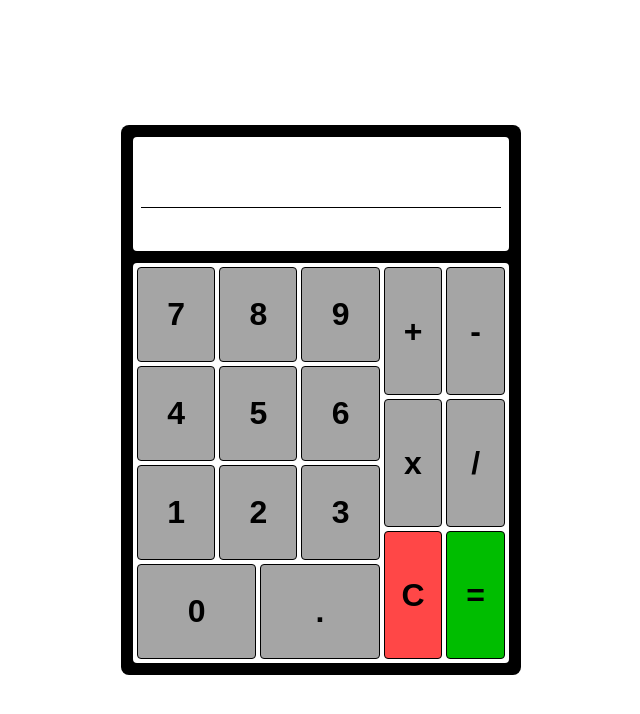
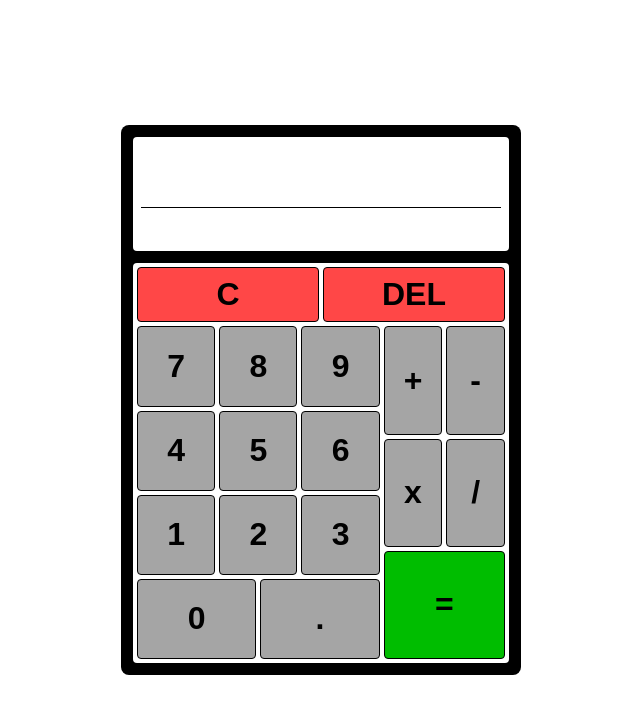
Before and after one commit to ahmedhanyh/calculator, a plain HTML site: page index.html in a window 1280 px wide. Shown: the whole page, without its empty margins (319-959 px from the left). Drawn offline with Linux system fonts and the light colour scheme.

Commit message:
Added a delete button and changed the layout to fit the new button

```diff
--- a/css/style.css
+++ b/css/style.css
@@ -64,6 +64,24 @@ body {
 
     /* flex properties */
     display: flex;
+    flex-direction: column;
+    gap: 4px;
+}
+
+#clear-delete {
+    flex: 1;
+    display: flex;
+    gap: 4px;
+}
+
+#clear-delete button {
+    flex: 1;
+    background-color: #ff4747;
+}
+
+#numbers-operators {
+    flex: 6;
+    display: flex;
     gap: 4px;
 }
 
@@ -103,10 +121,7 @@ button:hover {
     opacity: 0.8;
 }
 
-#clear-button {
-    background-color: #ff4747;
-}
-
 #equal-button {
     background-color: #00bd00;
+    grid-column: 1 / 3;
 }
--- a/index.html
+++ b/index.html
@@ -14,6 +14,11 @@
             <div id="result"></div>
         </div>
         <div id="calculator-buttons">
+            <div id="clear-delete">
+                <button id="clear-button">C</button>
+                <button id="delete-button">DEL</button>
+            </div>
+            <div id="numbers-operators">
                 <div id="numbers-buttons">
                     <button>7</button>
                     <button>8</button>
@@ -34,8 +39,8 @@
                     <button> - </button>
                     <button> x </button>
                     <button> / </button>
-                <button id="clear-button">C</button>
                     <button id="equal-button">=</button>
+                </div>
             </div>
         </div>
     </div>
```
Lines whose indentation alone changed are shown as unchanged.
